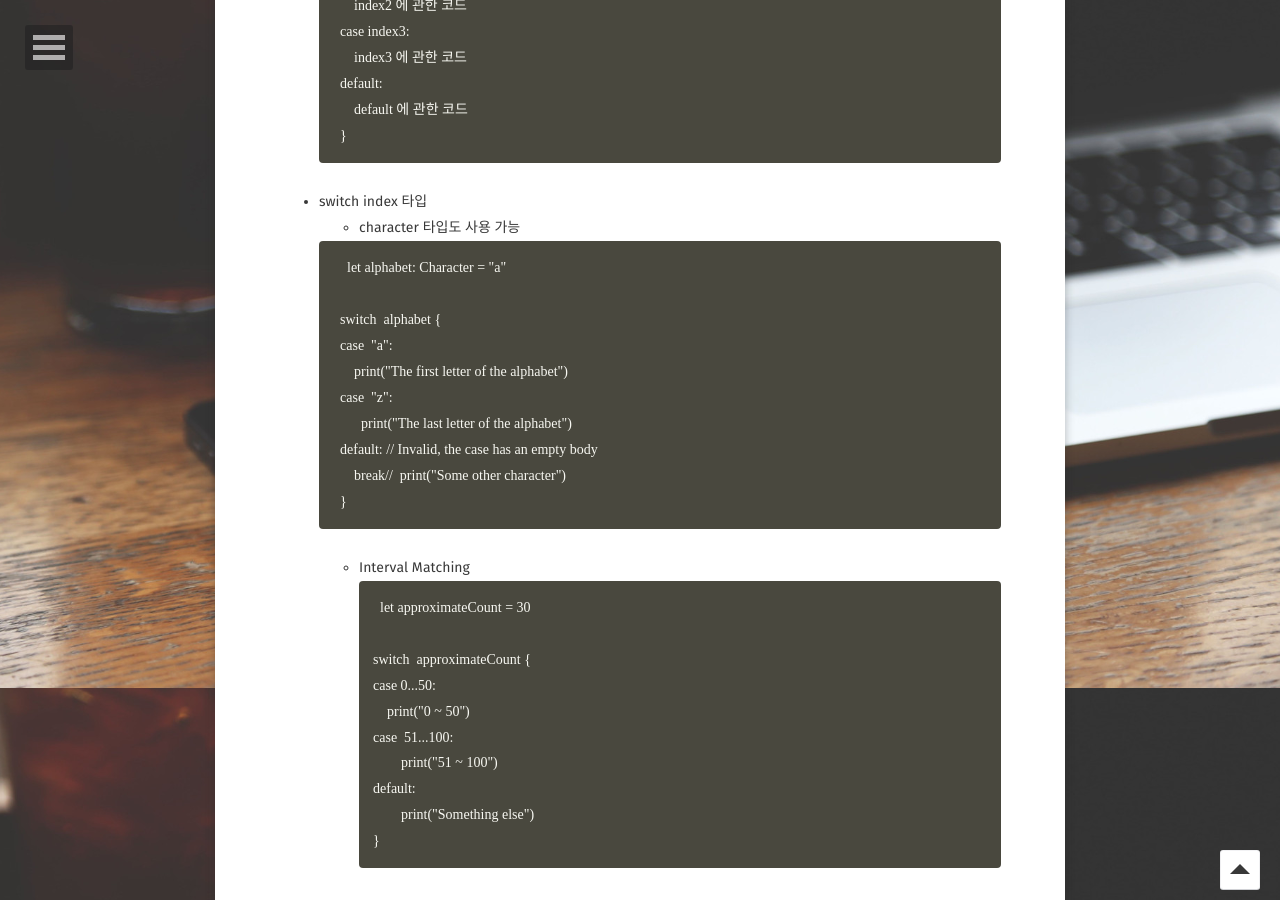
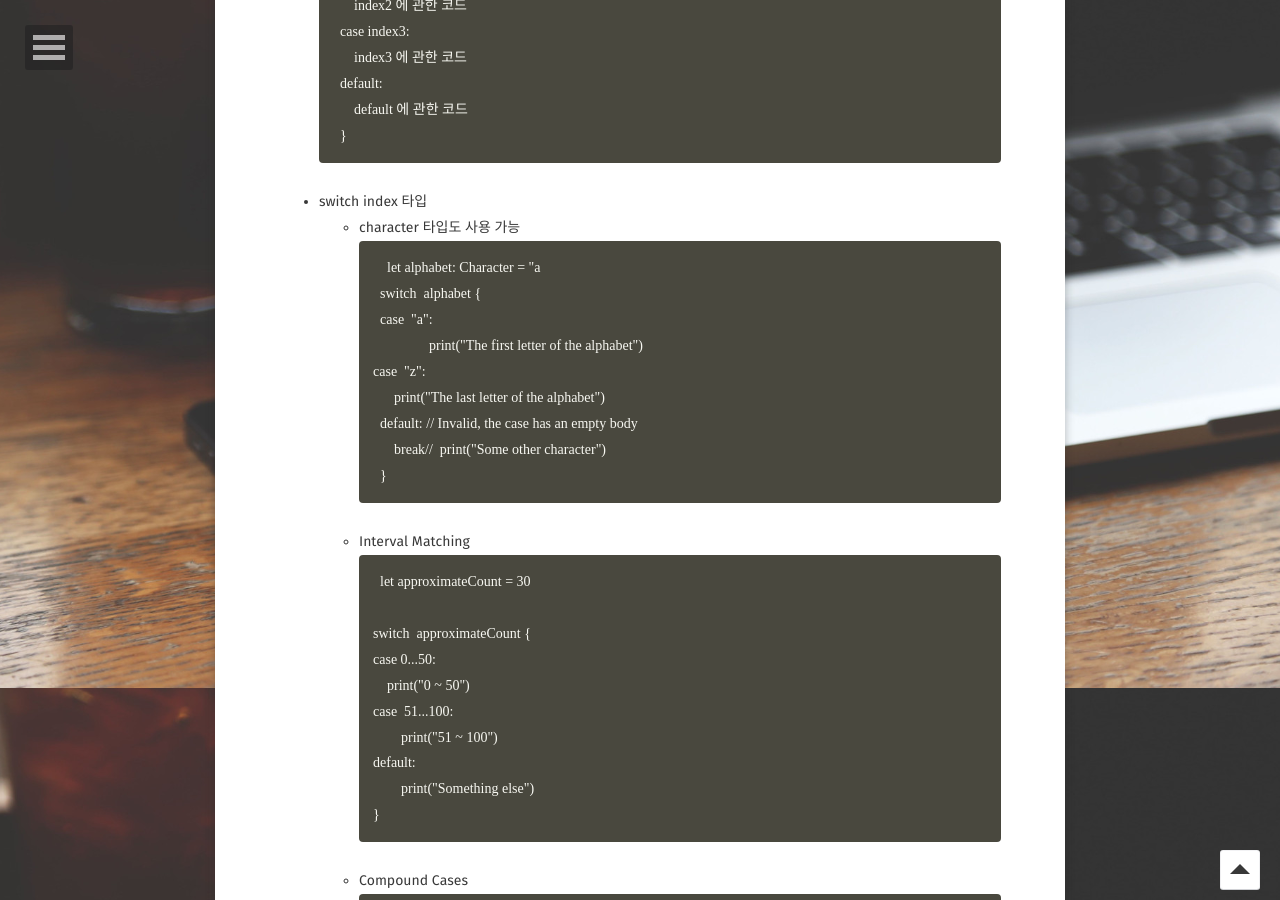
Before and after one commit to Gunwoos/Gunwoos.github.io, a Jekyll site: the page built from _posts/2018-09-08-Swift03.md, in a window 1280 px wide and 900 px high, scrolled down 1112 px. Built offline with Jekyll 4.4.1, drawn with Linux system fonts in a browser that asks for light colours; some web fonts are replaced; comment, search, counter and statistics services are not loaded.

````diff
--- a/_posts/2018-09-08-Swift03.md
+++ b/_posts/2018-09-08-Swift03.md
@@ -45,18 +45,16 @@ comments: true
 
 - switch index 타입
   - character 타입도 사용 가능
-
   ```
-    let alphabet: Character = "a"
-
-    switch  alphabet {
-    case  "a":
-	    print("The first letter of the alphabet")
-    case  "z":
-    	print("The last letter of the alphabet")
-    default: // Invalid, the case has an empty body
-	    break//  print("Some other character")
-    }
+  	let alphabet: Character = "a
+  	switch  alphabet {
+  	case  "a":
+ 	 	print("The first letter of the alphabet")
+	case  "z":
+  		print("The last letter of the alphabet")
+  	default: // Invalid, the case has an empty body
+  		break//  print("Some other character")
+  	}
   ```
 
   - Interval Matching
@@ -91,8 +89,7 @@ comments: true
 	    print("Not on an axis")
     }
   ```
-
-  - 변수명으로 변수 값을 대신함으로 써 변수명을 사용한 자리는 신경쓰지 않겠다는 것을 의미
+	- 변수명으로 변수 값을 대신함으로 써 변수명을 사용한 자리는 신경쓰지 않겠다는 것을 의미
 
   - no default case
   ```
@@ -105,7 +102,6 @@ comments: true
 	    print("f")
     }
   ```
-
     - ture or false 는 값이 둘중 하나 이므로 default 를 사용하면 error 가 난다
 
   - fallthrough
````
